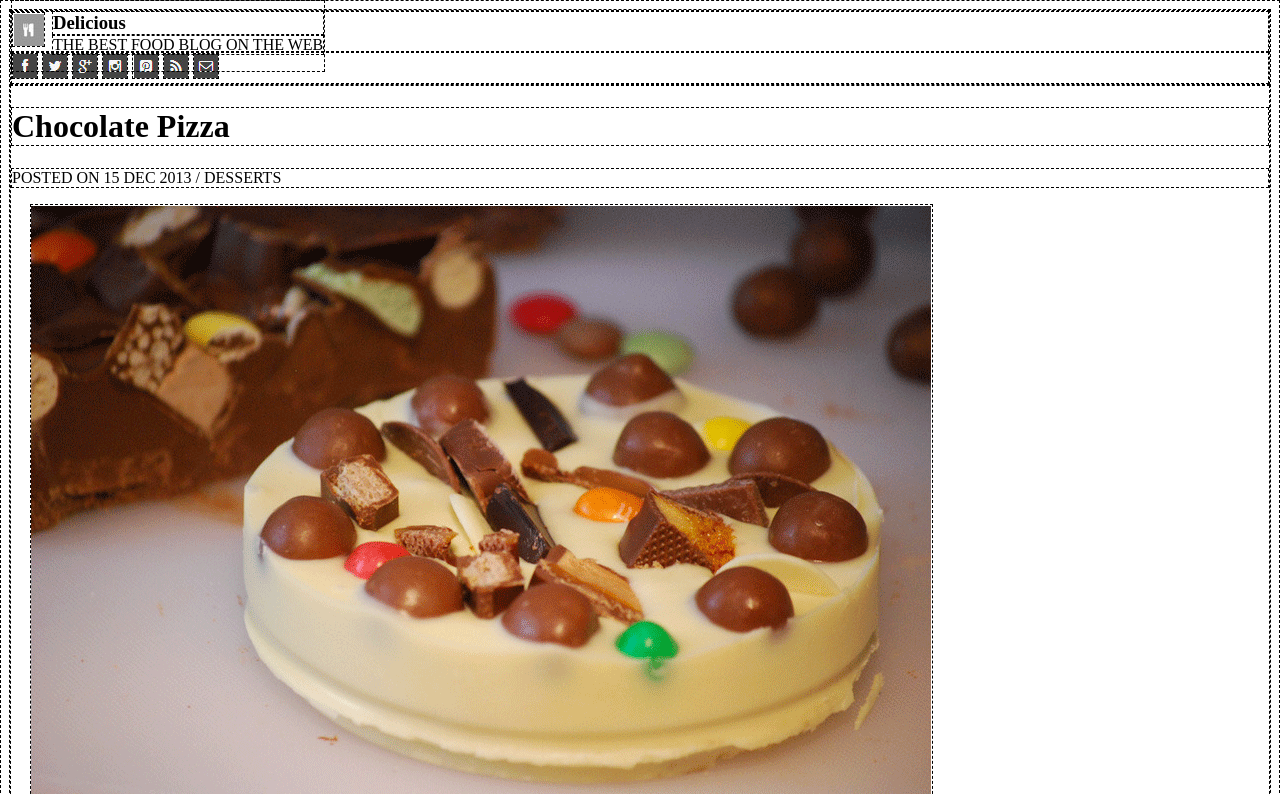
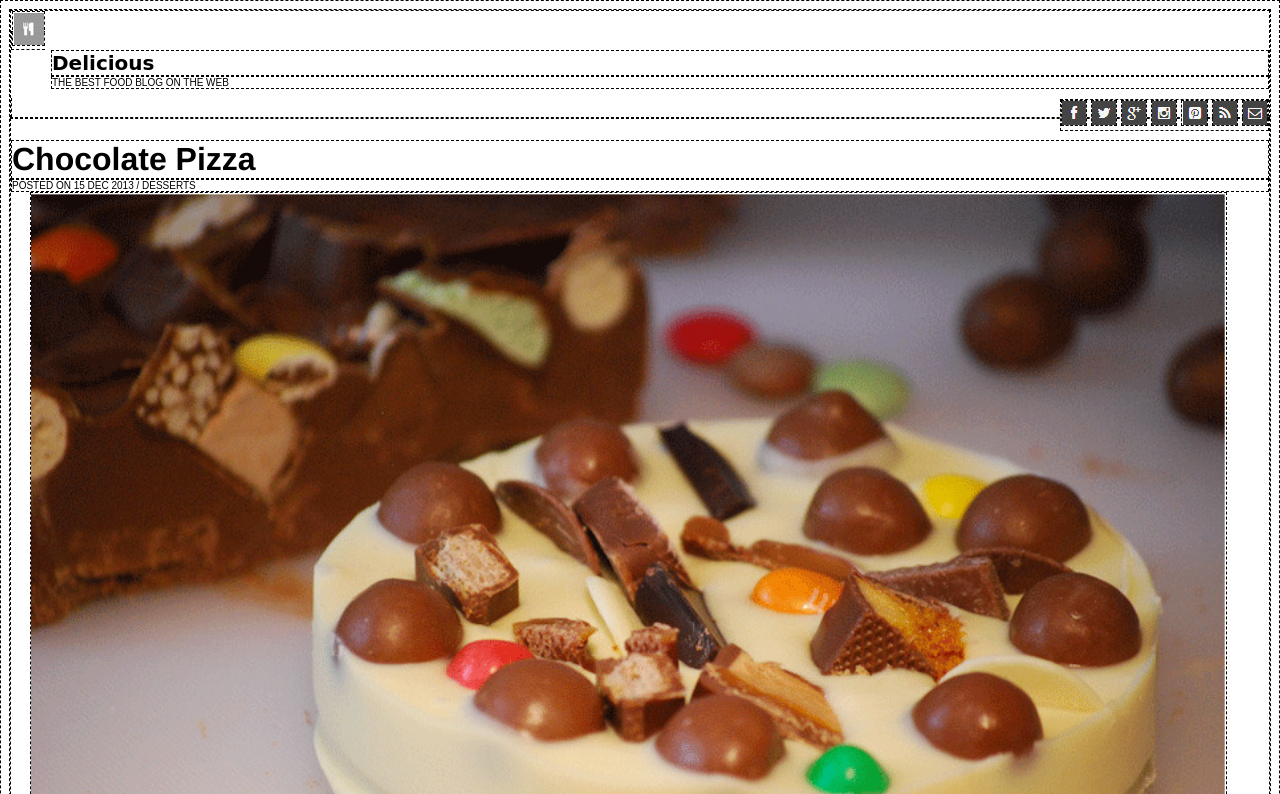
Before and after one commit to mevans72/chocolate-pizza-assignment-10, a plain HTML site: page index.html in a window 1280 px wide. Shown: the top 794 px of the page. Drawn offline with Linux system fonts and the light colour scheme.

Commit message:
Minor changes made to CSS.

```diff
--- a/index.html
+++ b/index.html
@@ -12,13 +12,16 @@
 
 <body>
   <header class='header'>
-    <div class='top-left-logo'>
+    <div class='header-div'>
       <img src='lab-assets/small-logo.png'>
-    </div>
-    <div class='top-left-text'>
       <h3 class='delicious-title'>Delicious</h3>
       <p class='delicious-text'>THE BEST FOOD BLOG ON THE WEB</p>
+
     </div>
+    <!-- <div class='top-left-text'>
+      <h3 class='delicious-title'>Delicious</h3>
+      <p class='delicious-text'>THE BEST FOOD BLOG ON THE WEB</p>
+    </div> -->
     <div class='top-right-images'>
       <img src='lab-assets/fb-icon.png'>
       <img src='lab-assets/twit-icon.png'>
@@ -31,10 +34,10 @@
   </header>
 
   <div class='title'>
-    <h1>Chocolate Pizza</h1>
-    <p>POSTED ON 15 DEC 2013 / DESSERTS</p>
-    <img src='lab-assets/print-icon.png'>
-    <img src='lab-assets/choco-pizza.png'>
+    <h1 class='choco-pizza-title'>Chocolate Pizza</h1>
+    <p class='choco-pizza-posted'>POSTED ON 15 DEC 2013 / DESSERTS</p>
+    <img class='print-icon' src='lab-assets/print-icon.png'>
+    <img class='choco-pizza-png' src='lab-assets/choco-pizza.png'>
   </div>
 
   <div class='description'>
--- a/stylesheet.css
+++ b/stylesheet.css
@@ -4,25 +4,55 @@
   border: 1px dashed black;
 }
 
-h3.delicious-title {
+.delicious-title {
+  font-family: cursive;
+  font-size: 20px;
   margin-left: 40px;
-  margin-top: 10px;
+  margin-top: 0px;
   margin-bottom: 0px;
+  top: 0px:
 }
 
 .delicious-text {
+  font-family: sans-serif;
+  font-size: 10px;
   margin-top: 0px;
   margin-left: 40px;
 }
 
-.top-left-text {
+.choco-pizza-png {
+  width: 95%;
+  margin-top: 0px;
+  margin-right: 20px;
+}
+
+.choco-pizza-title {
+  font-family: helvetica;
+  text-align: left;
+  margin-bottom: 0px;
+}
+
+.choco-pizza-posted {
+  margin-top: 0px;
+  margin-bottom: 0px;
+  font-family: sans-serif;
+  font-size: 10px;
+
+}
+
+.header-div {
+  display: inline;
+}
+
+/*.top-left-text {
 display: inline;
 margin: 0px;
-position: fixed;
 top: 0px;
+}*/
+
+.top-right-images {
+  float: right;
 }
-
-.top-right-images {}
 
 /*h3.pull-left {
   top: 0px;
```
